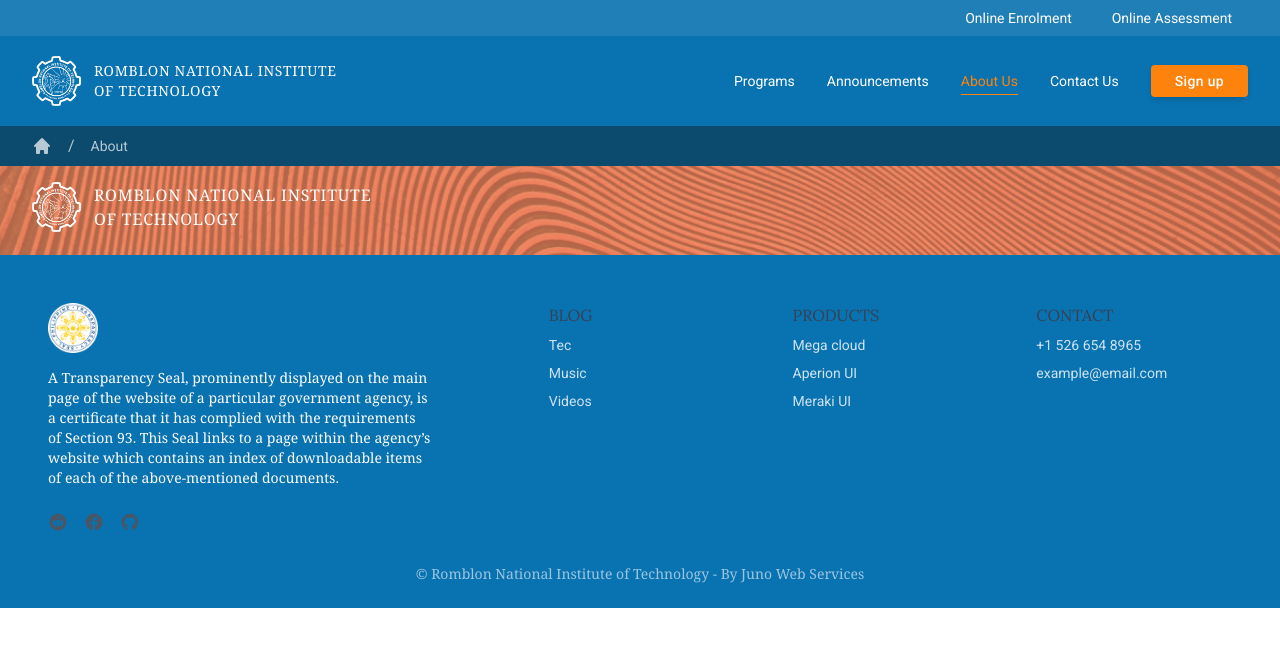
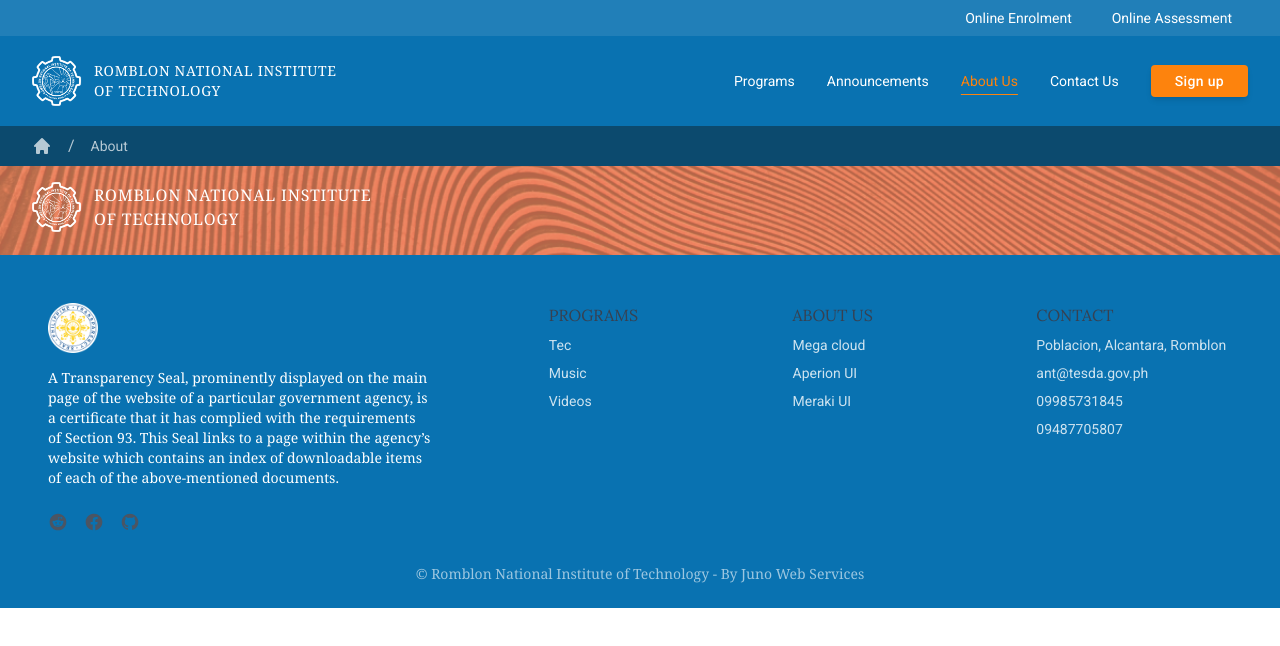
Before and after one commit to esculturajerome/rnit, a Next.js app: page /about in a window 1280 px wide. Shown: the top 646 px of the page. Built offline with nearby package versions, Linux system fonts and the light colour scheme.

Commit message:
updated footer

```diff
--- a/components/Footer.js
+++ b/components/Footer.js
@@ -90,7 +90,7 @@
               <div className="grid grid-cols-1 gap-6 sm:grid-cols-2 md:grid-cols-3 ">
                 <div>
                   <h3 className="text-gray-700 uppercase dark:text-white">
-                    Blog
+                    Programs
                   </h3>
                   <a
                     href="#"
@@ -114,7 +114,7 @@
 
                 <div>
                   <h3 className="text-gray-700 uppercase dark:text-white">
-                    Products
+                    About Us
                   </h3>
                   <a
                     href="#"
@@ -140,12 +140,42 @@
                   <h3 className="text-gray-700 uppercase dark:text-white">
                     Contact
                   </h3>
+                  <a
+                    href="https://goo.gl/maps/nxYjrUPPdfPnVgx88"
+                    target="_blank"
+                    rel="nofollow noopener noreferrer"
+                    aria-label="map"
+                    className="block mt-2 text-sm text-white/80 hover:text-white underline-offset-4 hover:underline"
+                  >
+                    <span>Poblacion, Alcantara, Romblon</span>
+                  </a>
+                  <a
+                    href="mailto:ant@tesda.gov.ph"
+                    className="block mt-2 text-sm text-white/80 hover:text-white underline-offset-4 hover:underline"
+                  >
+                    <span>ant@tesda.gov.ph</span>
+                  </a>
+                  <a
+                    href="tel:09985731845"
+                    className="block mt-2 text-sm text-white/80 hover:text-white underline-offset-4 hover:underline"
+                  >
+                    <span>09985731845</span>
+                  </a>
+                  <a
+                    href="tel:09487705807"
+                    className="block mt-2 text-sm text-white/80 hover:text-white underline-offset-4 hover:underline"
+                  >
+                    <span>09487705807</span>
+                  </a>
+                  {/* <h3 className="text-gray-700 uppercase dark:text-white">
+                    Contact
+                  </h3>
                   <span className="block mt-2 text-sm text-white/80 hover:text-white underline-offset-4 hover:underline">
-                    +1 526 654 8965
+                    Poblacion, Alcantara, Romblon
                   </span>
                   <span className="block mt-2 text-sm text-white/80 hover:text-white underline-offset-4 hover:underline">
                     example@email.com
-                  </span>
+                  </span> */}
                 </div>
               </div>
             </div>
```
